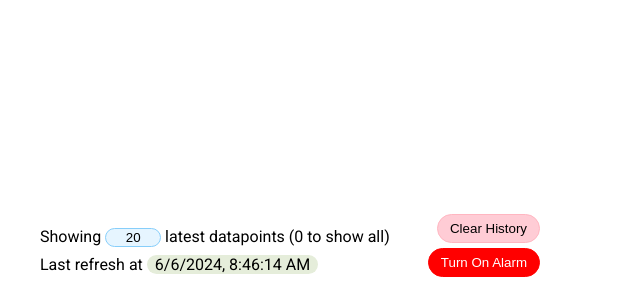
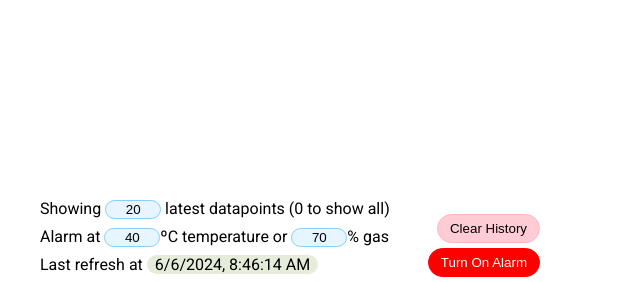
Before and after one commit to tristanphan/smokey-bears, a Flask app: page / in a window 1280 px wide. Shown: the part 518-800 px from the top of the page, without its empty margins (0-640 px from the left). Run offline with Flask 3, Linux system fonts and the light colour scheme; data that the repository does not hold is empty; some web fonts are replaced.

Commit message:
[Server] Add mechanism to automatically trigger alarm when sensor readings exceed variable thresholds

```diff
--- a/server/main.py
+++ b/server/main.py
@@ -16,12 +16,20 @@ app = Flask(__name__)
 data: List[Tuple[date, Temperature, GasLevel]] = []
 date_formatter = "%m/%d %H:%M:%S"
 
+# Alarm mechanism is explained in [update_alarm_status_flags
 alarm_status = False
+manual_off = False
+temperature_threshold = 40
+gas_level_threshold = 70
 
 
 @app.route("/")
 def portal():
-    return render_template("index.html")
+    return render_template(
+        "index.html",
+        default_temperature_threshold=temperature_threshold,
+        default_gas_level_threshold=gas_level_threshold,
+    )
 
 
 @app.route("/update", methods=["GET"])
@@ -35,6 +43,7 @@ def update():
         }, 400
     d = datetime.now()
     data.append((d, new_temperature, new_gas_level))
+    update_alarm_status_flags()
     print(f"Updated temperature = {new_temperature} and gas level = {new_gas_level} at"
           f" {d.strftime(date_formatter)}")
     return {
@@ -42,7 +51,7 @@ def update():
                     f" {d.strftime(date_formatter)}"),
         "current_temperature": new_temperature,
         "current_gas_level": new_gas_level,
-        "alarm_status": alarm_status
+        "alarm_status": alarm_status,
     }, 200
 
 
@@ -68,23 +77,81 @@ def clear():
 
 @app.route("/set_alarm", methods=["GET"])
 def set_alarm():
-    global alarm_status
-    try:
-        if request.args["status"].lower() == "on":
-            alarm_status = True
-        elif request.args["status"].lower() == "off":
-            alarm_status = False
-        else:
-            raise KeyError
-    except KeyError:
+    global alarm_status, manual_off
+
+    if ("status" not in request.args) or (request.args["status"].lower() not in ["on", "off"]):
         return {
             "message": "Invalid input, expected 'on' or 'off'",
         }, 400
+    if request.args["status"].lower() == "on":
+        alarm_status = True
+    elif request.args["status"].lower() == "off":
+        alarm_status = False
+        manual_off = True
+        print("Manual override off enabled")
+        update_alarm_status_flags()  # Can immediately unset [manual_off] if values are below threshold
 
     print("Set alarm status to", "on" if alarm_status else "off")
     return {
         "message": "Set alarm status to " + ("on" if alarm_status else "off"),
     }, 200
+
+
+@app.route("/set_thresholds", methods=["GET"])
+def set_thresholds():
+    global temperature_threshold, gas_level_threshold
+    if "temperature" not in request.args and "gas_level" not in request.args:
+        return {
+            "message": "Invalid input, expected 'temperature' or 'gas_level'",
+        }, 400
+
+    try:
+        if "temperature" in request.args:
+            temperature_threshold = float(request.args["temperature"])
+        if "gas_level" in request.args:
+            gas_level_threshold = float(request.args["gas_level"])
+    except (ValueError, KeyError):
+        return {
+            "message": "Invalid input, expected float",
+        }, 400
+
+    print(f"Set temperature threshold to {temperature_threshold} and gas level threshold to {gas_level_threshold}")
+    return {
+        "message": f"Set temperature threshold to {temperature_threshold} and "
+                   f"gas level threshold to {gas_level_threshold}",
+    }, 200
+
+
+def update_alarm_status_flags():
+    # NOTE
+    # The idea behind the alarm is that once the alarm is tripped (either threshold or manually),
+    # it will stay on. If the alarm is manually turned off, it will reset if the values are now
+    # below the threshold. If the alarm was turned off while the values were above the threshold,
+    # [manual_off] will be set, so the alarm will stay off until the value dips below thresholds
+    # and then goes above again.
+
+    global alarm_status, manual_off
+
+    # Get ideal alarm status
+    new_alarm_status = False
+    if len(data) > 0:
+        _, temp, hum = data[-1]
+        new_alarm_status = temp > temperature_threshold or hum > gas_level_threshold
+
+    if new_alarm_status:
+        # We are above threshold
+        if manual_off:
+            pass  # Ignore, since the user has already turned off the alarm
+        else:
+            alarm_status = True
+    else:
+        # We are above threshold
+        if manual_off:
+            manual_off = False
+            print("Manual override off disabled")
+            alarm_status = False
+        else:
+            pass  # Keep alarm on if it was on
 
 
 # noinspection HttpUrlsUsage
@@ -101,6 +168,7 @@ def main():
     print(f"    3. http://{host}:{port}/retrieve")
     print(f"    4. http://{host}:{port}/clear")
     print(f"    5. http://{host}:{port}/set_alarm?status=on")
+    print(f"    6. http://{host}:{port}/set_thresholds?temperature=30&gas_level=70")
 
     waitress.serve(
         app,
--- a/server/static/script.js
+++ b/server/static/script.js
@@ -50,6 +50,14 @@ async function turnOnAlarm() {
     }
 }
 
+async function setTemperatureThreshold(newTemperatureThreshold) {
+    await fetch(`/set_thresholds?temperature=${newTemperatureThreshold}`)
+}
+
+async function setGasLevelThreshold(newGasLevelThreshold) {
+    await fetch(`/set_thresholds?gas_level=${newGasLevelThreshold}`)
+}
+
 async function updateChart() {
     let response = await fetch("/retrieve")
     let data = await response.json()
@@ -95,15 +103,9 @@ async function updateChart() {
     document.getElementById("last_refresh_time").innerText = now.toLocaleDateString() + ", " + now.toLocaleTimeString()
 
     // Set alarm buttons
-    if (alarmStatus) {
-        document.getElementById("alarm-on-button").hidden = true
-        document.getElementById("alarm-off-button").hidden = false
-        document.getElementById("alarm-text").hidden = false
-    } else {
-        document.getElementById("alarm-on-button").hidden = false
-        document.getElementById("alarm-off-button").hidden = true
-        document.getElementById("alarm-text").hidden = true
-    }
+    document.getElementById("alarm-on-button").hidden = alarmStatus
+    document.getElementById("alarm-off-button").hidden = !alarmStatus
+    document.getElementById("alarm-text").hidden = !alarmStatus
 }
 
 void updateChart()
@@ -114,3 +116,17 @@ setInterval(updateChart, 200)
 window.addEventListener("resize", () => {
     chart.resize();
 });
+
+document.getElementById("temperature-threshold").addEventListener("keydown", async (event) => {
+    let value = document.getElementById("temperature-threshold").value
+    if (event.key === "Enter" && value.length > 0) {
+        await setTemperatureThreshold(value)
+    }
+})
+
+document.getElementById("gas-level-threshold").addEventListener("keydown", async (event) => {
+    let value = document.getElementById("gas-level-threshold").value
+    if (event.key === "Enter" && value.length > 0) {
+        await setGasLevelThreshold(value)
+    }
+})
--- a/server/static/style.css
+++ b/server/static/style.css
@@ -39,6 +39,7 @@ p {
     color: white;
     width: fit-content;
     height: fit-content;
+    margin-top: 5px;
 }
 
 #alarm-off-button {
@@ -48,9 +49,10 @@ p {
     padding: 6px 12px;
     width: fit-content;
     height: fit-content;
+    margin-top: 5px;
 }
 
-#datapoint-count {
+.number-field {
     width: 50px;
     text-align: center;
     -moz-appearance: textfield;
@@ -60,8 +62,8 @@ p {
 }
 
 /* Number input arrows */
-#datapoint-count::-webkit-outer-spin-button,
-#datapoint-count::-webkit-inner-spin-button {
+.number-field::-webkit-outer-spin-button,
+.number-field::-webkit-inner-spin-button {
     -webkit-appearance: none;
 }
 
--- a/server/templates/index.html
+++ b/server/templates/index.html
@@ -33,14 +33,22 @@
             <div>
                 <label>
                     Showing
-                    <input type="number" id="datapoint-count" value="20"/>
+                    <input type="number" id="datapoint-count" class="number-field" value="20"/>
                     latest datapoints (0 to show all)
+                </label>
+                <div style="height: 8px"></div>
+                <label>
+                    Alarm at
+                    <input type="number" id="temperature-threshold" class="number-field"
+                           value="{{ default_temperature_threshold }}"/>ºC
+                    temperature or
+                    <input type="number" id="gas-level-threshold" class="number-field"
+                           value="{{ default_gas_level_threshold }}"/>% gas
                 </label>
                 <p>Last refresh at <span id="last_refresh_time"></span></p>
             </div>
             <div id="button-column">
                 <button onclick="clearHistory()" id="clear-button">Clear History</button>
-                <div style="height: 5px"></div>
                 <button onclick="turnOnAlarm()" id="alarm-on-button">Turn On Alarm</button>
                 <button onclick="turnOffAlarm()" id="alarm-off-button" hidden>Turn Off Alarm</button>
                 <div style="height: 5px"></div>
```
